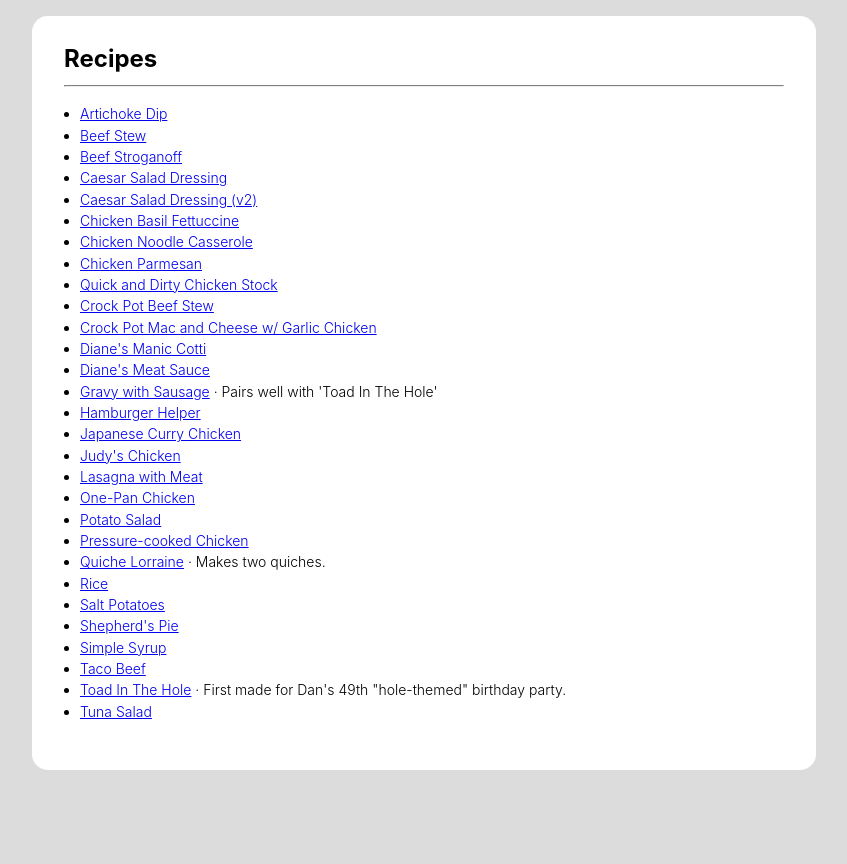
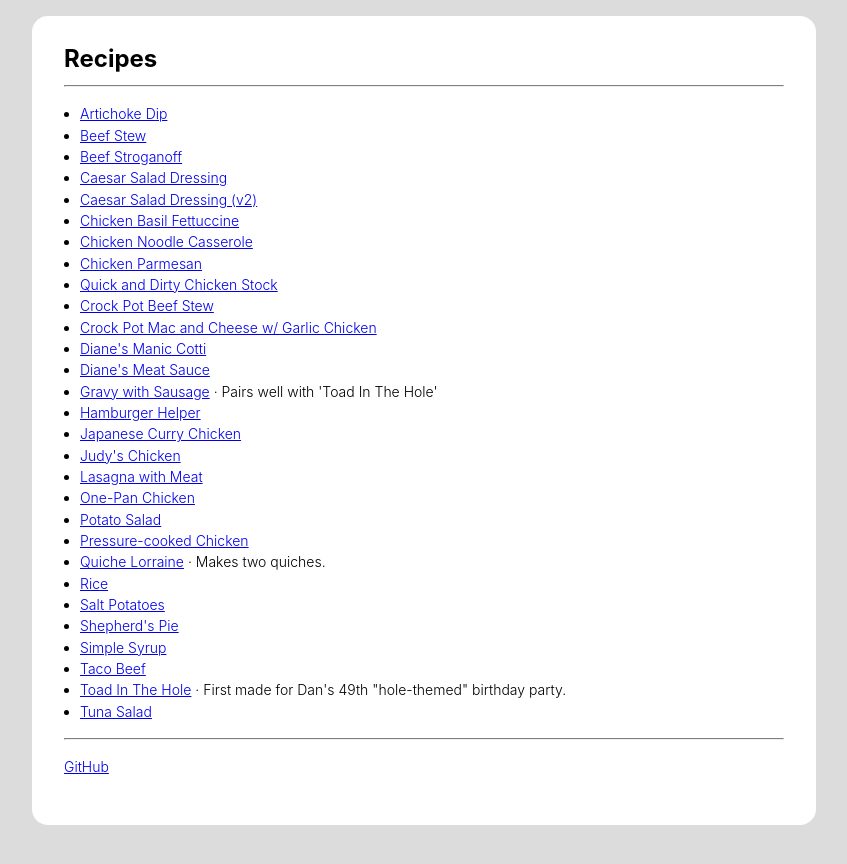
Before and after one commit to gaelanlloyd/jekyll-recipes, a Jekyll site: the page built from index.md, in a window 1280 px wide. Shown: the top 864 px of the page, without its empty margins (216-1063 px from the left). Built offline with Jekyll 4.4.1, drawn with Linux system fonts in a browser that asks for light colours.

Commit message:
Add link to repo; Fix HR styles

```diff
--- a/_config.yml
+++ b/_config.yml
@@ -12,7 +12,9 @@ tagline: Recipes
 description: Recipes
 
 # Site's URL
-url: https://www.domain.com
+url: https://recipes.gaelanlloyd.com
+
+urlRepo: https://github.com/gaelanlloyd/jekyll-recipes
 
 # --- COLLECTIONS --------------------------------------------------------------
 
--- a/index.md
+++ b/index.md
@@ -9,3 +9,7 @@ permalink: /
   <li><a href="{{ recipe.url }}">{{ recipe.title }}</a>{% if recipe.description %} &middot; {{ recipe.description }}{% endif %}{% if recipe.yield %} &middot; {{ recipe.yield }}{% endif %}</li>
 {% endfor %}
 </ul>
+
+<hr />
+
+<p><a href="{{ site.urlRepo }}" target="_blank">GitHub</a></p>
--- a/style/style.scss
+++ b/style/style.scss
@@ -36,7 +36,7 @@ p.amt { margin-top: 1rem; }
 
 hr {
     border-top: 1px solid #7F7F7F;
-    margin: 0;
+    margin: 1rem 0;
 }
 
 pre {
@@ -92,7 +92,6 @@ ul.ingredients {
 }
 
 .instructions {
-    padding-top: 1rem;
 
     ul {
         list-style-type: decimal;
```
